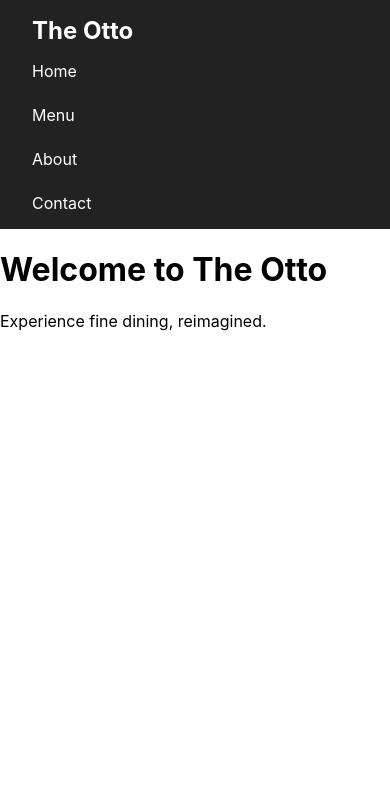
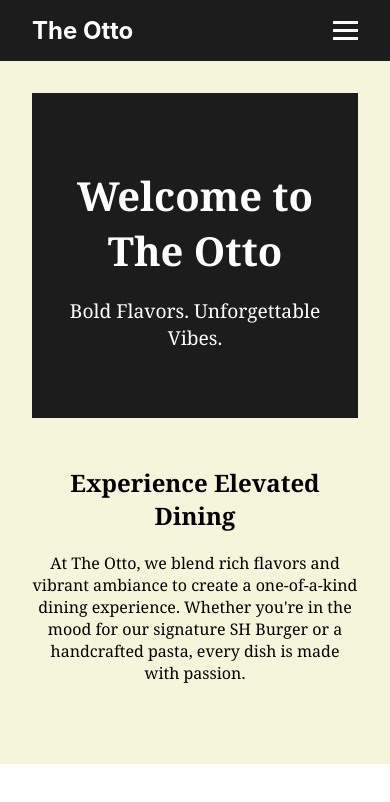
Before and after one commit to lworthy/the-otto, a React (Create React App) app in the folder my-app/: page / in a window 390 px wide. Shown: the top 802 px of the page. Built offline with nearby package versions, Linux system fonts and the light colour scheme.

Commit message:
ABout/Contact Form

```diff
--- /dev/null
+++ b/my-app/src/components/ContactForm.css
@@ -0,0 +1,34 @@
+.contact-form {
+    max-width: 500px;
+    margin: 0 auto;
+    padding: 2rem;
+  }
+
+  .contact-form h2 {
+    color: #d4a373;
+    margin-bottom: 1rem;
+  }
+
+  .contact-form input,
+  .contact-form textarea {
+    width: 100%;
+    padding: 0.75rem;
+    margin-bottom: 1rem;
+    border: 1px solid #ccc;
+    font-family: inherit;
+    font-size: 1rem;
+  }
+
+  .contact-form button {
+    background-color: #d4a373;
+    color: white;
+    border: none;
+    padding: 0.75rem 1.5rem;
+    cursor: pointer;
+    font-size: 1rem;
+  }
+
+  .success {
+    color: green;
+    margin-bottom: 1rem;
+  }
--- /dev/null
+++ b/my-app/src/components/ContactForm.js
@@ -0,0 +1,37 @@
+import { useState } from 'react';
+import './ContactForm.css';
+
+function ContactForm() {
+  const [formData, setFormData] = useState({ name: '', email: '', message: '' });
+  const [submitted, setSubmitted] = useState(false);
+
+  const handleChange = (e) => {
+    setFormData({...formData, [e.target.name]: e.target.value});
+  };
+
+  const handleSubmit = (e) => {
+    e.preventDefault();
+    // Simple validation
+    if (formData.name && formData.email && formData.message) {
+      setSubmitted(true);
+      setFormData({ name: '', email: '', message: '' });
+    } else {
+      alert("Please fill in all fields.");
+    }
+  };
+
+  return (
+    <div className="contact-form">
+      <h2>Contact Us</h2>
+      {submitted && <p className="success">Message sent! We'll get back to you soon.</p>}
+      <form onSubmit={handleSubmit}>
+        <input name="name" type="text" placeholder="Your Name" value={formData.name} onChange={handleChange} />
+        <input name="email" type="email" placeholder="Your Email" value={formData.email} onChange={handleChange} />
+        <textarea name="message" placeholder="Your Message" value={formData.message} onChange={handleChange}></textarea>
+        <button type="submit">Send Message</button>
+      </form>
+    </div>
+  );
+}
+
+export default ContactForm;
--- a/my-app/src/components/Navbar.css
+++ b/my-app/src/components/Navbar.css
@@ -1,11 +1,11 @@
 .navbar {
-    background-color: #222;
-    color: white;
-    padding: 1rem 2rem;
     display: flex;
     justify-content: space-between;
     align-items: center;
-    flex-wrap: wrap;
+    padding: 1rem 2rem;
+    background-color: #1c1c1c;
+    color: white;
+    position: relative;
   }
 
   .navbar-logo {
@@ -14,28 +14,47 @@
   }
 
   .navbar-links {
-    list-style: none;
     display: flex;
-    gap: 1.5rem;
-    margin: 0;
-    padding: 0;
+    gap: 1rem;
   }
 
   .navbar-links a {
+    text-decoration: none;
     color: white;
-    text-decoration: none;
   }
 
-  .navbar-links a:hover {
-    text-decoration: underline;
+  .hamburger {
+    display: none;
+    flex-direction: column;
+    cursor: pointer;
+    gap: 5px;
   }
 
-  /* Responsive: Stack links vertically on small screens */
+  .bar {
+    width: 25px;
+    height: 3px;
+    background-color: white;
+    transition: 0.3s;
+  }
+
+  /* Mobile styles */
   @media screen and (max-width: 768px) {
     .navbar-links {
+      display: none;
       flex-direction: column;
+      position: absolute;
+      top: 65px;
+      right: 0;
+      background-color: #1c1c1c;
       width: 100%;
-      margin-top: 1rem;
-      align-items: flex-start;
+      padding: 1rem;
+    }
+
+    .navbar-links.open {
+      display: flex;
+    }
+
+    .hamburger {
+      display: flex;
     }
   }
--- a/my-app/src/components/Navbar.js
+++ b/my-app/src/components/Navbar.js
@@ -1,16 +1,32 @@
+import { useState } from 'react';
 import { Link } from 'react-router-dom';
 import './Navbar.css';
 
 function Navbar() {
+  const [isOpen, setIsOpen] = useState(false);
+
+  const toggleMenu = () => {
+    setIsOpen(!isOpen);
+  };
+
+  const closeMenu = () => {
+    setIsOpen(false);
+  };
+
   return (
     <nav className="navbar">
       <div className="navbar-logo">The Otto</div>
-      <ul className="navbar-links">
-        <li><Link to="/">Home</Link></li>
-        <li><Link to="/menu">Menu</Link></li>
-        <li><Link to="/about">About</Link></li>
-        <li><Link to="/contact">Contact</Link></li>
-      </ul>
+      <div className={`navbar-links ${isOpen ? 'open' : ''}`}>
+        <Link to="/" onClick={closeMenu}>Home</Link>
+        <Link to="/about" onClick={closeMenu}>About</Link>
+        <Link to="/menu" onClick={closeMenu}>Menu</Link>
+        <Link to="/contact" onClick={closeMenu}>Contact</Link>
+      </div>
+      <div className="hamburger" onClick={toggleMenu}>
+        <div className="bar"></div>
+        <div className="bar"></div>
+        <div className="bar"></div>
+      </div>
     </nav>
   );
 }
--- /dev/null
+++ b/my-app/src/pages/About.css
@@ -0,0 +1,22 @@
+.about-page {
+    padding: 2rem;
+    font-family: 'Georgia', serif;
+    background-color: #f5f5dc;
+    color: #2e2e2e;
+  }
+
+  .about-content {
+    max-width: 800px;
+    margin: 0 auto;
+  }
+
+  .about-content h1 {
+    color: #d4a373;
+    font-size: 2rem;
+    margin-bottom: 1rem;
+  }
+
+  .about-content p {
+    line-height: 1.6;
+    margin-bottom: 1rem;
+  }
--- a/my-app/src/pages/About.js
+++ b/my-app/src/pages/About.js
@@ -1,10 +1,26 @@
+import './About.css';
+
 function About() {
-    return (
-      <div className="page">
+  return (
+    <div className="about-page">
+      <div className="about-content">
         <h1>About The Otto</h1>
-        <p>The Otto is a fine dining experience like no other.</p>
+        <p>
+          Welcome to <strong>The Otto</strong> – where culinary passion meets timeless ambiance.
+          Founded with a mission to deliver gourmet comfort food, our team of chefs craft every dish
+          using only the freshest ingredients and boldest flavors.
+        </p>
+        <p>
+          Whether you're craving a stacked signature burger, house-made pasta, or decadent desserts,
+          our menu celebrates both tradition and creativity. With a space designed for both intimate
+          dinners and lively gatherings, The Otto is your neighborhood go-to for memorable meals.
+        </p>
+        <p>
+          Thank you for being part of our story. We’re thrilled to serve you!
+        </p>
       </div>
-    );
-  }
+    </div>
+  );
+}
 
-  export default About;
+export default About;
--- a/my-app/src/pages/Contact.js
+++ b/my-app/src/pages/Contact.js
@@ -1,10 +1,11 @@
+import ContactForm from '../components/ContactForm';
+
 function Contact() {
-    return (
-      <div className="page">
-        <h1>Contact Us</h1>
-        <p>Email us at theotto@gmail.com</p>
-      </div>
-    );
-  }
+  return (
+    <div className="contact-page">
+      <ContactForm />
+    </div>
+  );
+}
 
-  export default Contact;
+export default Contact;
--- /dev/null
+++ b/my-app/src/pages/Home.css
@@ -0,0 +1,42 @@
+.home-page {
+    padding: 2rem;
+    background-color: #f5f5dc;
+    font-family: 'Georgia', serif;
+  }
+
+  .hero {
+    background-color: #1c1c1c;
+    color: #fff;
+    padding: 3rem 2rem;
+    text-align: center;
+  }
+
+  .hero h1 {
+    font-size: 2.5rem;
+    margin-bottom: 0.5rem;
+  }
+
+  .hero p {
+    font-size: 1.2rem;
+  }
+
+  .intro, .featured {
+    margin: 3rem auto;
+    max-width: 800px;
+    text-align: center;
+  }
+
+  .featured-images {
+    display: flex;
+    justify-content: center;
+    flex-wrap: wrap;
+    gap: 1rem;
+    margin-top: 1rem;
+  }
+
+  .featured-images img {
+    width: 200px;
+    height: auto;
+    border-radius: 10px;
+    object-fit: cover;
+  }
--- a/my-app/src/pages/Home.js
+++ b/my-app/src/pages/Home.js
@@ -1,10 +1,25 @@
+import './Home.css';
+
 function Home() {
-    return (
-      <div className="page">
+  return (
+    <div className="home-page">
+      <div className="hero">
         <h1>Welcome to The Otto</h1>
-        <p>Experience fine dining, reimagined.</p>
+        <p>Bold Flavors. Unforgettable Vibes.</p>
       </div>
-    );
-  }
 
-  export default Home;
+      <section className="intro">
+        <h2>Experience Elevated Dining</h2>
+        <p>
+          At The Otto, we blend rich flavors and vibrant ambiance to create a one-of-a-kind dining
+          experience. Whether you're in the mood for our signature SH Burger or a handcrafted pasta,
+          every dish is made with passion.
+        </p>
+      </section>
+
+
+    </div>
+  );
+}
+
+export default Home;
--- a/my-app/src/pages/Menu.js
+++ b/my-app/src/pages/Menu.js
@@ -6,7 +6,7 @@ function Menu() {
   const [menuItems, setMenuItems] = useState([]);
 
   useEffect(() => {
-    fetch("http://localhost:3001/api/menu")
+    fetch("https://otto-server-g8hy.onrender.com/api/menu")
       .then((res) => res.json())
       .then((data) => setMenuItems(data))
       .catch((err) => console.error("Failed to fetch menu:", err));
```
